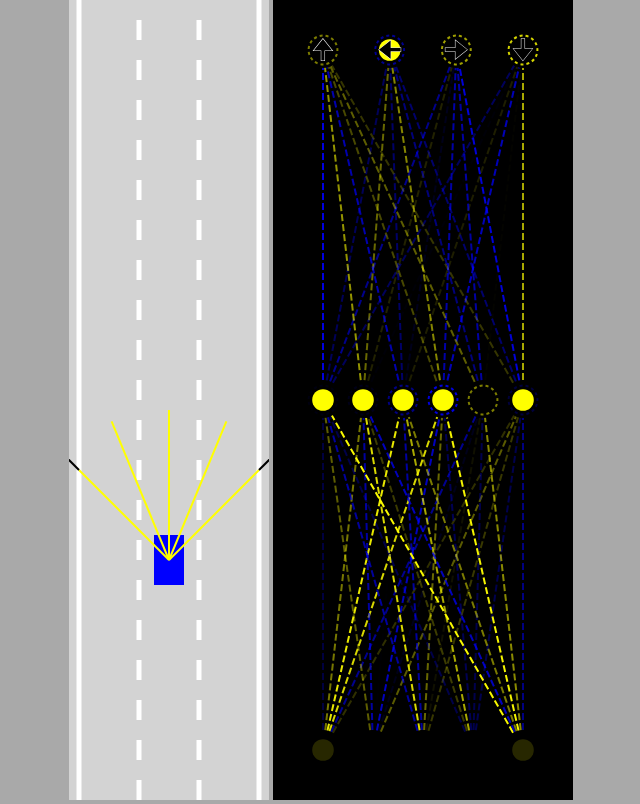
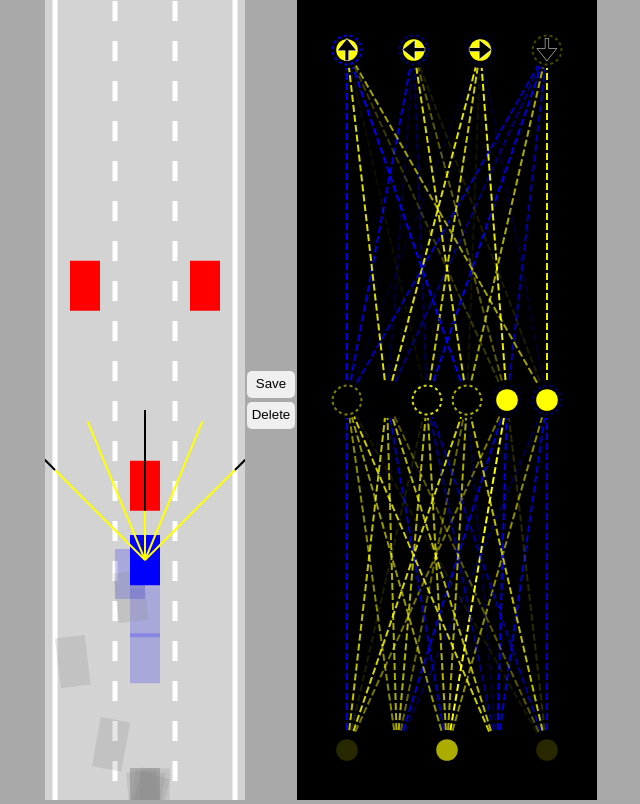
Before and after one commit to cavdarfurkan/self-driving-car-ml, a plain HTML site: page index.html in a window 1280 px wide. Shown: the whole page, without its empty margins (319-959 px from the left). Drawn offline with Linux system fonts and the light colour scheme.

Commit message:
parallelization

```diff
--- a/car.js
+++ b/car.js
@@ -43,7 +43,7 @@ class Car {
     }
   }
 
-  draw(ctx, color) {
+  draw(ctx, color, drawSensor = false) {
     if (this.damaged) {
       ctx.fillStyle = "gray";
     } else {
@@ -57,7 +57,7 @@ class Car {
     }
     ctx.fill();
 
-    if (this.sensor) {
+    if (this.sensor && drawSensor) {
       this.sensor.draw(ctx);
     }
   }
--- a/index.html
+++ b/index.html
@@ -11,12 +11,16 @@
 
 <body>
     <canvas id="carCanvas"></canvas>
+    <div id="verticalButtons">
+        <button onclick="save()">Save</button>
+        <button onclick="discard()">Delete</button>
+    </div>
     <canvas id="networkCanvas"></canvas>
 
     <script src="visualizer.js"></script>
     <script src="network.js"></script>
+    <script src="sensor.js"></script>
 
-    <script src="sensor.js"></script>
     <script src="utils.js"></script>
     <script src="road.js"></script>
     <script src="controls.js"></script>
--- a/main.js
+++ b/main.js
@@ -7,32 +7,68 @@ const carCtx = carCanvas.getContext("2d");
 const networkCtx = networkCanvas.getContext("2d");
 
 const road = new Road(carCanvas.width / 2, carCanvas.width * 0.9);
-const car = new Car(road.getLaneCenter(1), 100, 30, 50, "AI");
-const traffic = [new Car(road.getLaneCenter(1), -100, 30, 50, "DUMMY", 2)];
+
+const N = 100;
+const cars = generateCars(N);
+let bestCar = cars[0];
+if (localStorage.getItem("bestBrain")) {
+  bestCar.brain = JSON.parse(localStorage.getItem("bestBrain"));
+}
+
+const traffic = [
+  new Car(road.getLaneCenter(1), -100, 30, 50, "DUMMY", 2),
+  new Car(road.getLaneCenter(0), -300, 30, 50, "DUMMY", 2),
+  new Car(road.getLaneCenter(2), -300, 30, 50, "DUMMY", 2),
+];
 
 animate();
+
+function save() {
+  localStorage.setItem("bestBrain", JSON.stringify(bestCar.brain));
+}
+
+function discard() {
+  localStorage.removeItem("bestBrain");
+}
+
+function generateCars(N) {
+  const cars = [];
+  for (let i = 0; i <= N; i++) {
+    cars.push(new Car(road.getLaneCenter(1), 100, 30, 50, "AI"));
+  }
+
+  return cars;
+}
 
 function animate(time) {
   for (let i = 0; i < traffic.length; i++) {
     traffic[i].update(road.borders, []);
   }
-  car.update(road.borders, traffic);
+  for (let i = 0; i < cars.length; i++) {
+    cars[i].update(road.borders, traffic);
+  }
+  bestCar = cars.find((c) => c.y == Math.min(...cars.map((c) => c.y)));
 
   carCanvas.height = window.innerHeight;
   networkCanvas.height = window.innerHeight;
 
   carCtx.save();
-  carCtx.translate(0, -car.y + carCanvas.height * 0.7);
+  carCtx.translate(0, -bestCar.y + carCanvas.height * 0.7);
 
   road.draw(carCtx);
   for (let i = 0; i < traffic.length; i++) {
     traffic[i].draw(carCtx, "red");
   }
-  car.draw(carCtx, "blue");
+  carCtx.globalAlpha = 0.2;
+  for (let i = 0; i < cars.length; i++) {
+    cars[i].draw(carCtx, "blue");
+  }
+  carCtx.globalAlpha = 1;
+  bestCar.draw(carCtx, "blue", true);
 
   carCtx.restore();
 
   networkCtx.lineDashOffset = -time / 50;
-  Visualizer.drawNetwork(networkCtx, car.brain);
+  Visualizer.drawNetwork(networkCtx, bestCar.brain);
   requestAnimationFrame(animate);
 }
--- a/style.css
+++ b/style.css
@@ -2,7 +2,25 @@ body {
   margin: 0;
   background: darkgray;
   overflow: hidden;
-  text-align: center;
+  display: flex;
+  justify-content: center;
+  align-items: center;
+}
+
+#verticalButtons {
+  display: flex;
+  flex-direction: column;
+}
+
+button {
+  border: none;
+  border-radius: 5px;
+  padding: 5px 5px 7px 5px;
+  margin: 2px;
+  cursor: pointer;
+}
+button:hover {
+  background: blue;
 }
 
 #carCanvas {
```
